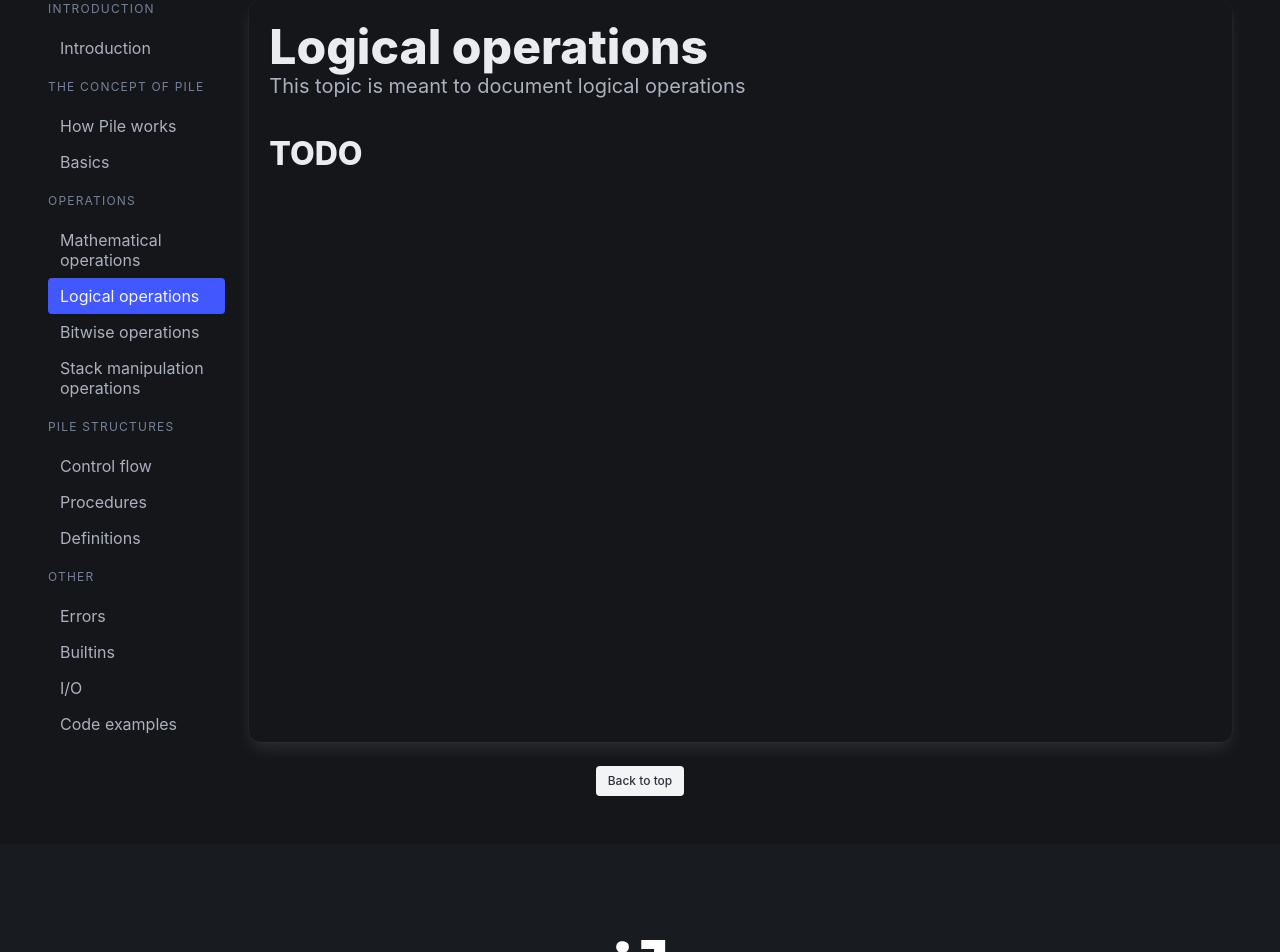
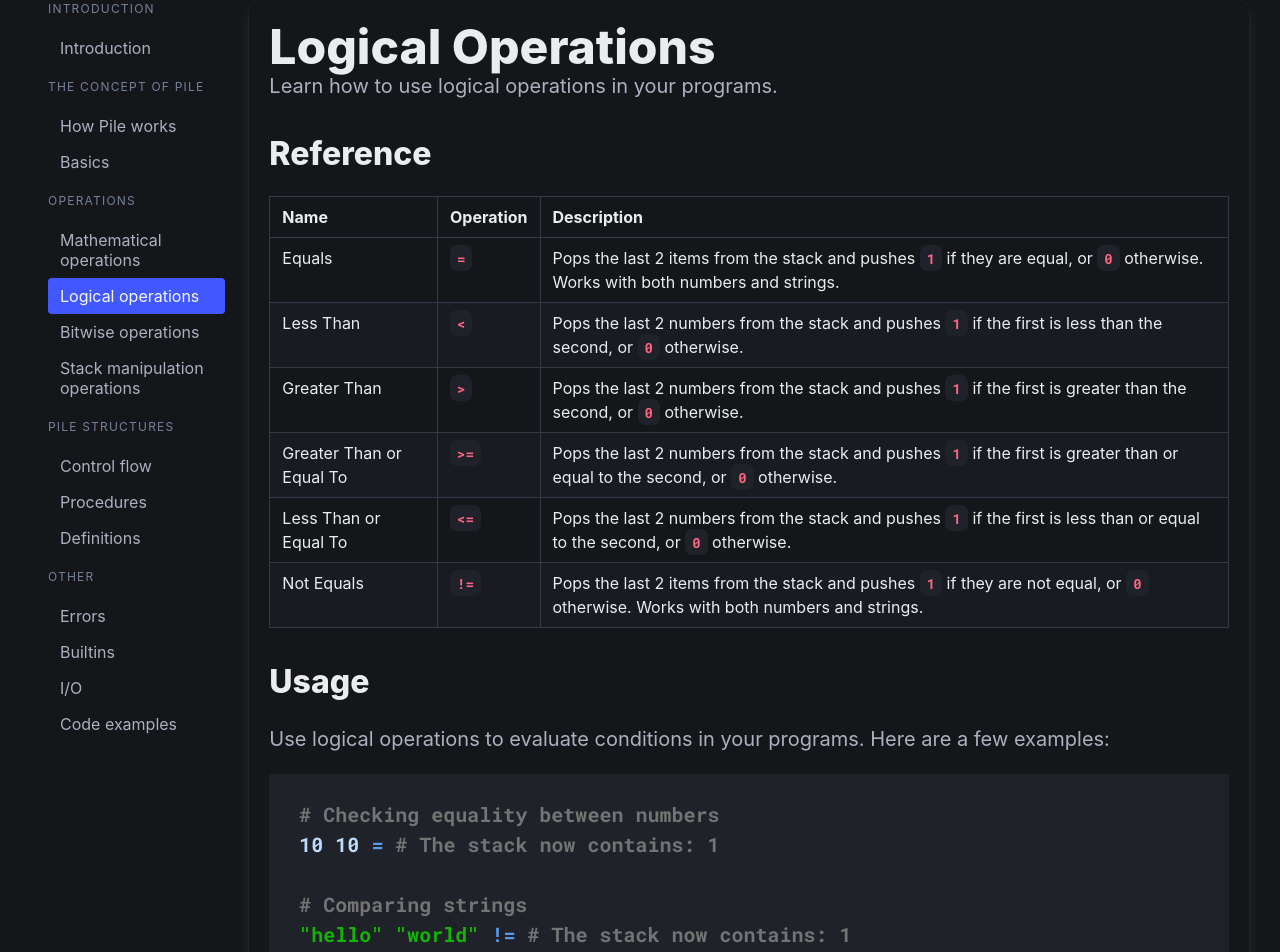
Before and after one commit to marc-dantas/pile-online, a Next.js app: page /docs/logic in a window 1280 px wide. Shown: the part 100-1052 px from the top of the page. Built offline with nearby package versions, Linux system fonts and the light colour scheme.

Commit message:
logical operations page

```diff
--- a/src/app/docs/logic/page.tsx
+++ b/src/app/docs/logic/page.tsx
@@ -1,12 +1,93 @@
 import DocsPage from "@/components/DocsPage";
-import { Title, Subtitle, Title2 } from "@/components/Docs";
+import { Title, Subtitle, Title2, Table, P, Text } from "@/components/Docs";
+import Code from "@/components/Code";
+// Code highlighting components
+import { C, Kw, Op, S, N, B } from "@/components/Code";
 
 export default function Docs() {
     return (
         <DocsPage>
-            <Title>Logical operations</Title>
-            <Subtitle>This topic is meant to document logical operations</Subtitle>
-            <Title2>TODO</Title2>
+            <Title>Logical Operations</Title>
+            <Subtitle>Learn how to use logical operations in your programs.</Subtitle>
+            <Title2>Reference</Title2>
+            <Table>
+                <thead className="has-text-weight-bold">
+                    <tr>
+                        <td>Name</td>
+                        <td>Operation</td>
+                        <td>Description</td>
+                    </tr>
+                </thead>
+                <tbody>
+                    <tr>
+                        <td>Equals</td>
+                        <td><code>=</code></td>
+                        <td>
+                            Pops the last 2 items from the stack and pushes <code>1</code> if they are equal, or <code>0</code> otherwise. Works with both
+                            numbers and strings.
+                        </td>
+                    </tr>
+                    <tr>
+                        <td>Less Than</td>
+                        <td><code>&lt;</code></td>
+                        <td>
+                            Pops the last 2 numbers from the stack and pushes <code>1</code> if the first is less than the second, or <code>0</code> otherwise.
+                        </td>
+                    </tr>
+                    <tr>
+                        <td>Greater Than</td>
+                        <td><code>&gt;</code></td>
+                        <td>
+                            Pops the last 2 numbers from the stack and pushes <code>1</code> if the first is greater than the second, or <code>0</code> otherwise.
+                        </td>
+                    </tr>
+                    <tr>
+                        <td>Greater Than or Equal To</td>
+                        <td><code>&gt;=</code></td>
+                        <td>
+                            Pops the last 2 numbers from the stack and pushes <code>1</code> if the first is greater than or equal to the second, or <code>0</code> otherwise.
+                        </td>
+                    </tr>
+                    <tr>
+                        <td>Less Than or Equal To</td>
+                        <td><code>&lt;=</code></td>
+                        <td>
+                            Pops the last 2 numbers from the stack and pushes <code>1</code> if the first is less than or equal to the second, or <code>0</code> otherwise.
+                        </td>
+                    </tr>
+                    <tr>
+                        <td>Not Equals</td>
+                        <td><code>!=</code></td>
+                        <td>
+                            Pops the last 2 items from the stack and pushes <code>1</code> if they are not equal, or <code>0</code> otherwise. Works with both
+                            numbers and strings.
+                        </td>
+                    </tr>
+                </tbody>
+            </Table>
+            <Title2>Usage</Title2>
+            <P>
+                Use logical operations to evaluate conditions in your programs.
+                Here are a few examples:
+            </P>
+            <Code>
+                <C x="# Checking equality between numbers" /><br />
+                <N x="10" /> <N x="10" /> <Op x="=" /> <C x="# The stack now contains: 1" /><br />
+                <br />
+                <C x="# Comparing strings" /><br />
+                <S x='"hello"' /> <S x='"world"' /> <Op x="!=" /> <C x="# The stack now contains: 1" /><br />
+                <br />
+                <C x="# Using greater than comparison" /><br />
+                <C x="# Remember about LIFO, the order is reversed, it is 10 > 15 and not 15 > 10" /><br />
+                <N x="15" /> <N x="10" /> <Op x=">" /> <C x="# The stack now contains: 0" /><br />
+            </Code>
+            <Title2>Possible Errors</Title2>
+            <Text>
+                <ul>
+                    <li><a href="/docs/error#stackunderflow">Stack Underflow</a></li>
+                    <li><a href="/docs/error#unexpectedtype">Unexpected Type</a></li>
+                </ul>
+            </Text>
         </DocsPage>
-    )
+    );
 }
```
